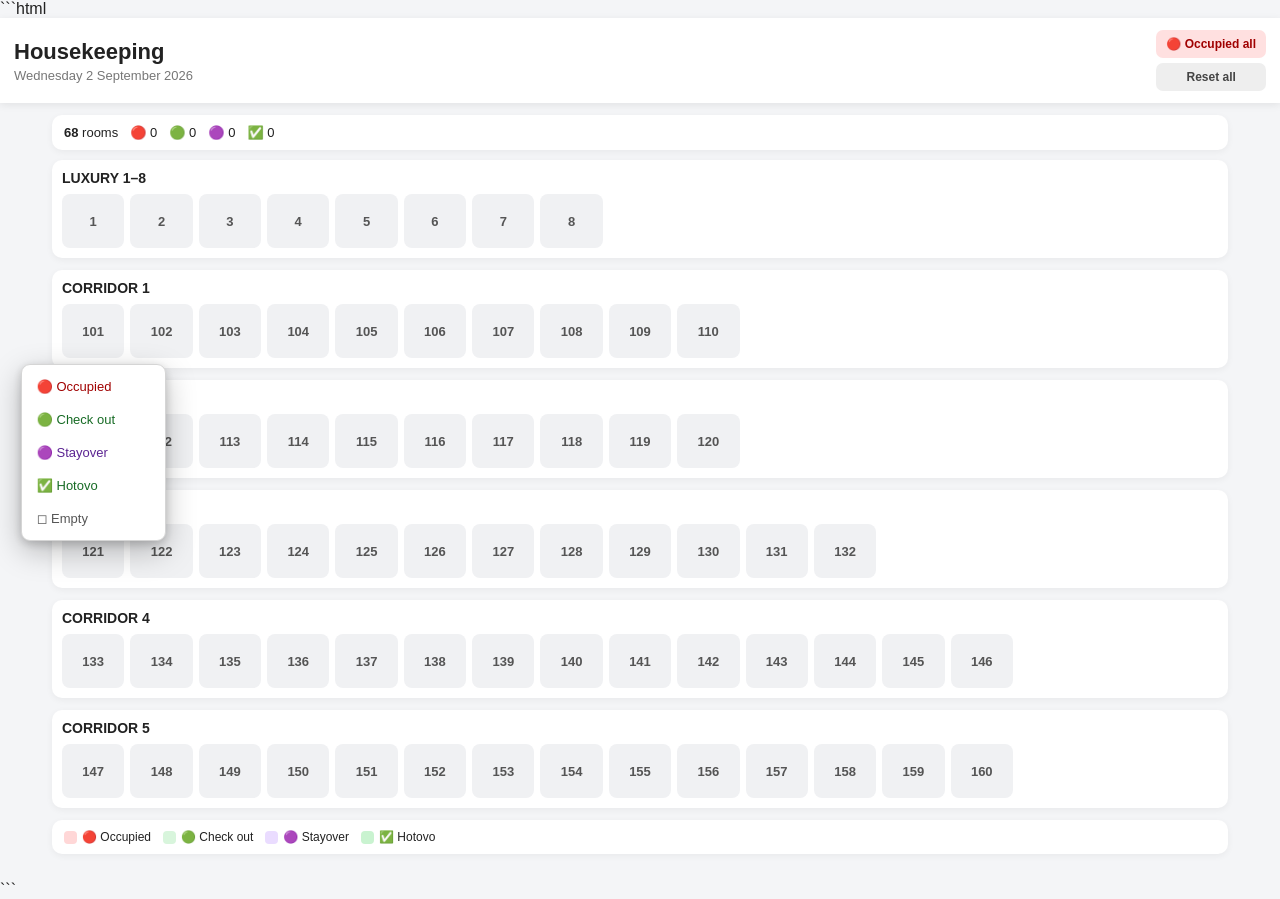
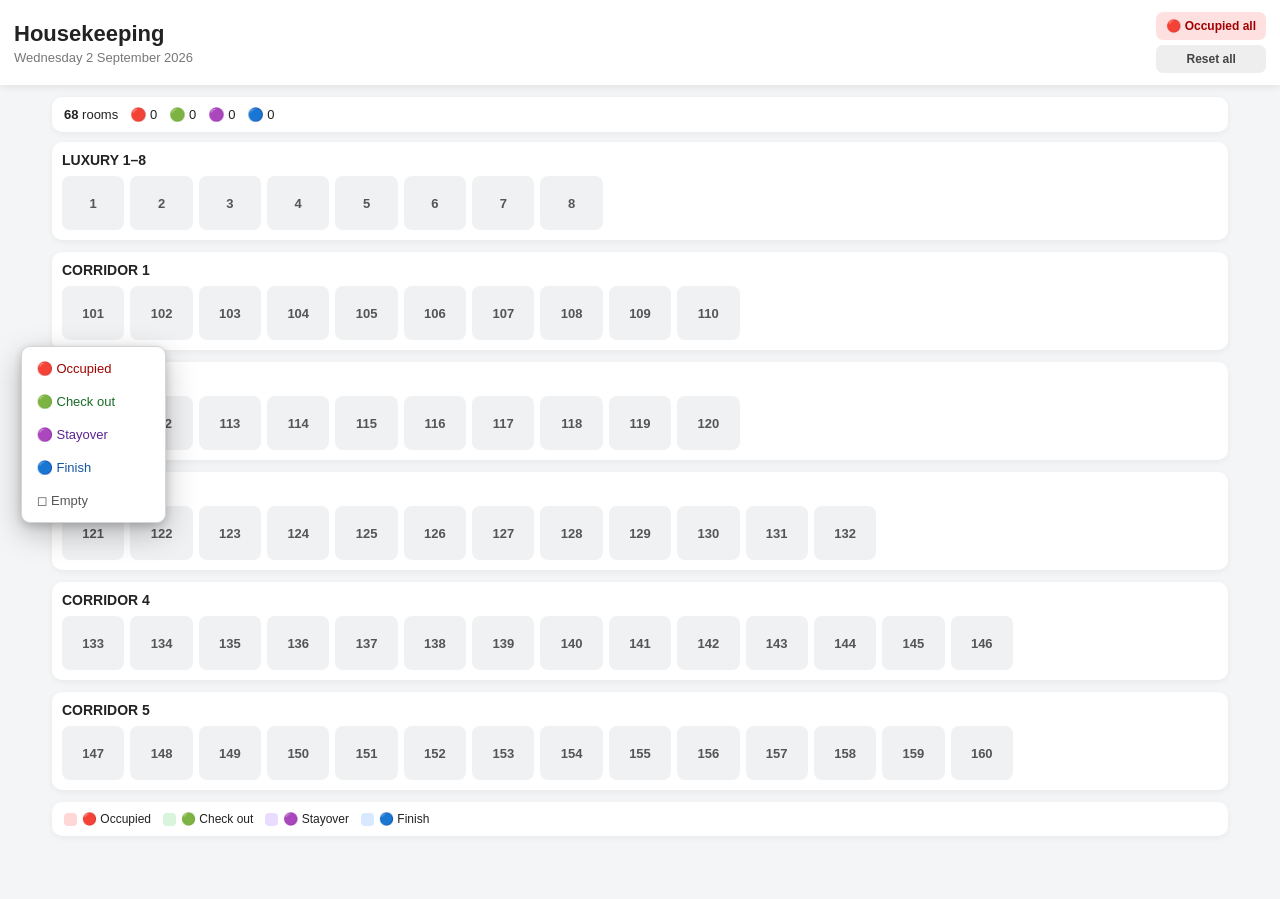
Before and after one commit to andreastercova-arch/smyrlabjorg-housekeeping, a plain HTML site: page index.html in a window 1280 px wide. Both pictures are taken after a click on the element "101". After the commit the page ends 863 px from the top, so only its background shows below. Drawn offline with nearby package versions, Linux system fonts and the light colour scheme; no server answers.

Commit message:
Update index.html

````diff
--- a/index.html
+++ b/index.html
@@ -1,4 +1,3 @@
-```html
 <!DOCTYPE html>
 <html lang="en">
 <head>
@@ -183,9 +182,11 @@ button {
   color: #5b2492;
 }
 
+/* FINISH = BLUE */
+
 .room.done {
-  background: #c9f3d0;
-  color: #176b25;
+  background: #d7e8ff;
+  color: #1455a0;
 }
 
 /* =====================================================
@@ -233,8 +234,10 @@ button {
   background: #eadcff;
 }
 
+/* FINISH = BLUE */
+
 .dot-done {
-  background: #c9f3d0;
+  background: #d7e8ff;
 }
 
 /* =====================================================
@@ -307,8 +310,10 @@ button {
   color: #5b2492;
 }
 
+/* FINISH = BLUE */
+
 #globalMenu .menu-done {
-  color: #176b25;
+  color: #1455a0;
 }
 
 #globalMenu .menu-empty {
@@ -414,7 +419,7 @@ button {
 
     <div class="legend-item">
       <span class="legend-dot dot-done"></span>
-      ✅ Hotovo
+      🔵 Finish
     </div>
 
   </div>
@@ -862,7 +867,7 @@ function openMenu(
       onclick="
         selectStatus('done', event)
       ">
-      ✅ Hotovo
+      🔵 Finish
     </button>
 
     <button
@@ -1384,7 +1389,7 @@ function updateSummary() {
     </span>
 
     <span>
-      ✅ ${done}
+      🔵 ${done}
     </span>
 
   `;
@@ -1413,4 +1418,3 @@ document.getElementById(
 
 </body>
 </html>
-```
````
